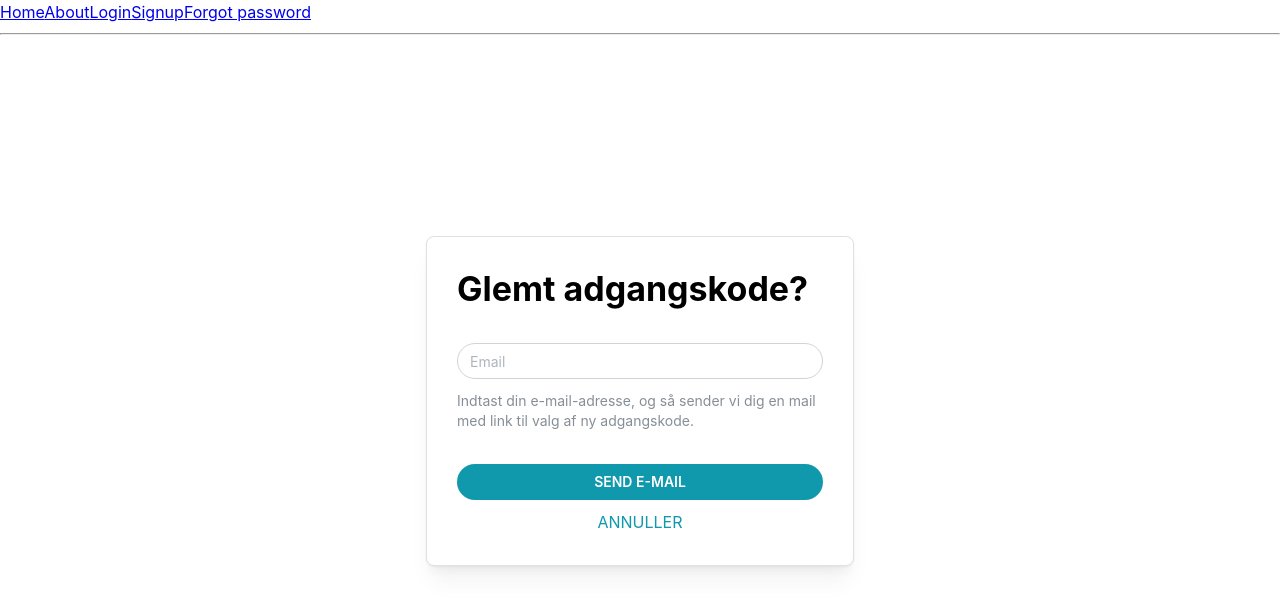
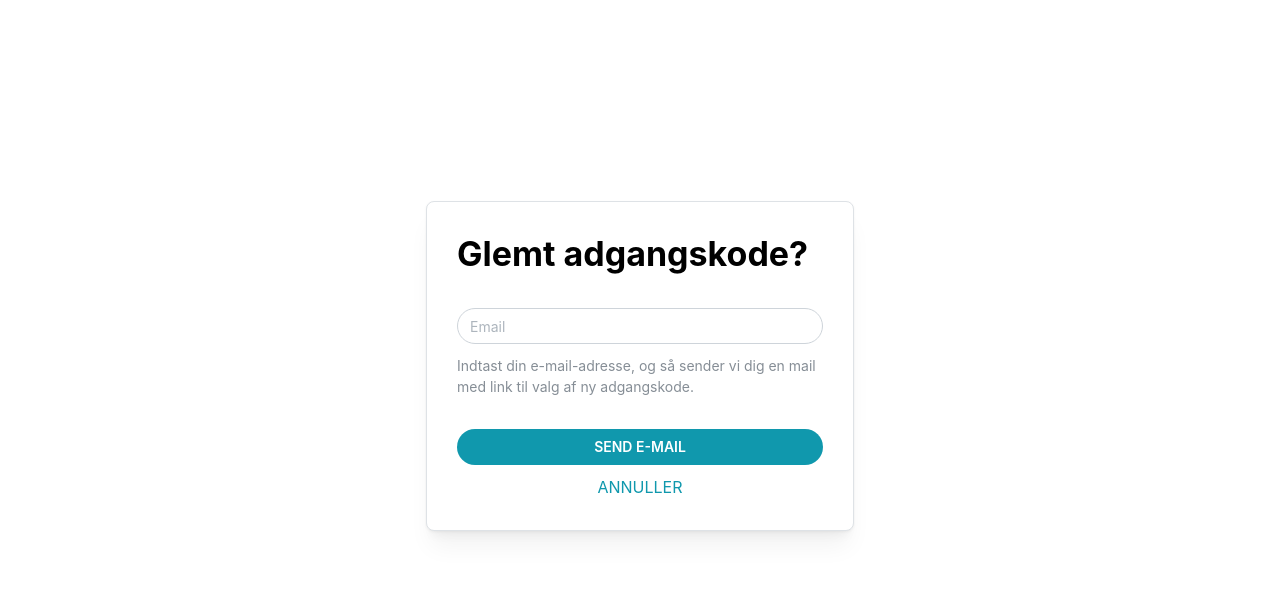
Before and after one commit to mwiebking/booking, a React (Vite) app in the folder 2-deployment-and-context/booking/: page /booking/forgotpassword in a window 1280 px wide. Shown: the top 610 px of the page. Built offline with nearby package versions, Linux system fonts and the light colour scheme.

Commit message:
Layout tests

```diff
--- /dev/null
+++ b/2-deployment-and-context/booking/src/components/Layout.jsx
@@ -0,0 +1,33 @@
+import React from "react";
+import { AppShell } from "@mantine/core";
+import NavbarNested from "./NavbarNested.jsx";
+import PropTypes from "prop-types";
+import { Outlet, useRouter } from "@tanstack/react-router";
+
+function Layout({ excludedRoutes }) {
+    const { state } = useRouter();
+    const currentRoute = state?.currentLocation?.pathname || "";
+
+    const shouldShowNavbar = !excludedRoutes.includes(currentRoute);
+
+    return (
+    <AppShell
+    navbar={
+        shouldShowNavbar ? (
+        <AppShell.Navbar p="sm" style={{ backgroundColor: "#2C2E33" }}>
+            <NavbarNested />
+        </AppShell.Navbar>
+        ) : undefined
+    }
+    >
+      {/* Render the current page's content */}
+    <Outlet />
+    </AppShell>
+    );
+}
+
+Layout.propTypes = {
+    excludedRoutes: PropTypes.arrayOf(PropTypes.string).isRequired,
+};
+
+export default Layout;
--- /dev/null
+++ b/2-deployment-and-context/booking/src/global.d.ts
@@ -0,0 +1,4 @@
+declare module "./components/Layout.jsx" {
+    const Layout: React.FC<{ excludedRoutes: string[] }>;
+    export default Layout;
+}
--- a/2-deployment-and-context/booking/src/routes/__root.tsx
+++ b/2-deployment-and-context/booking/src/routes/__root.tsx
@@ -5,6 +5,7 @@ import {
   Outlet,
 } from "@tanstack/react-router";
 import { TanStackRouterDevtools } from "@tanstack/router-devtools";
+import Layout from "../components/Layout";
 
 export interface RouterContext extends Record<any, any> {
   supabase: any;
@@ -15,8 +16,10 @@ export const Route = createRootRouteWithContext<RouterContext>()({
 });
 
 function RootRouteWithLayout() {
+  const excludedRoutes = ["/login", "/signup", "/forgotpassword"];
+
   return (
-    <>
+    <Layout excludedRoutes={excludedRoutes}>
       <div>
         <Link to="/">Home</Link>
         <Link to="/about">About</Link>
@@ -27,6 +30,6 @@ function RootRouteWithLayout() {
       <hr />
       <Outlet />
       <TanStackRouterDevtools />
-    </>
+    </Layout>
   );
 }
--- a/2-deployment-and-context/booking/src/routes/dashboard.lazy.jsx
+++ b/2-deployment-and-context/booking/src/routes/dashboard.lazy.jsx
@@ -1,35 +1,39 @@
 import React from "react";
 import { createLazyFileRoute, useRouter } from "@tanstack/react-router";
-import NavbarNested from '../components/NavbarNested';
+/* import RoomBar from "../components/FindRoomBar" */
+import NavbarNested from "../components/NavbarNested.jsx"
+
 
 export const Route = createLazyFileRoute('/dashboard')({
   component: RouteComponent,
 });
 
-
 function RouteComponent() {
-  const { context } = useRouter();
+ /* const { context } = useRouter();
 
   if (!context || !context.userInfo) {
     // Redirect to login or show a loading state if context is undefined
     return <div>
-      <NavbarNested/>
+      <BasicAppShell/>
     </div>;
   }
 
-  const { userInfo } = context;
+  const { userInfo } = context; */
 
   return (
     <div>
-      <h1>
+
+      <NavbarNested />
+
+    {/* <h1>
         Welcome to the {userInfo.role === "teacher" ? "Teacher" : "Student"} Dashboard
-      </h1>
+      </h1> */}
       {/* Role-specific content */}
-      {userInfo.role === "teacher" ? (
+      {/*userInfo.role === "teacher" ? (
         <p>Here is the teacher-specific content.</p>
       ) : (
         <p>Here is the student-specific content.</p>
-      )}
+      )*/}
     </div>
   );
 }
```
